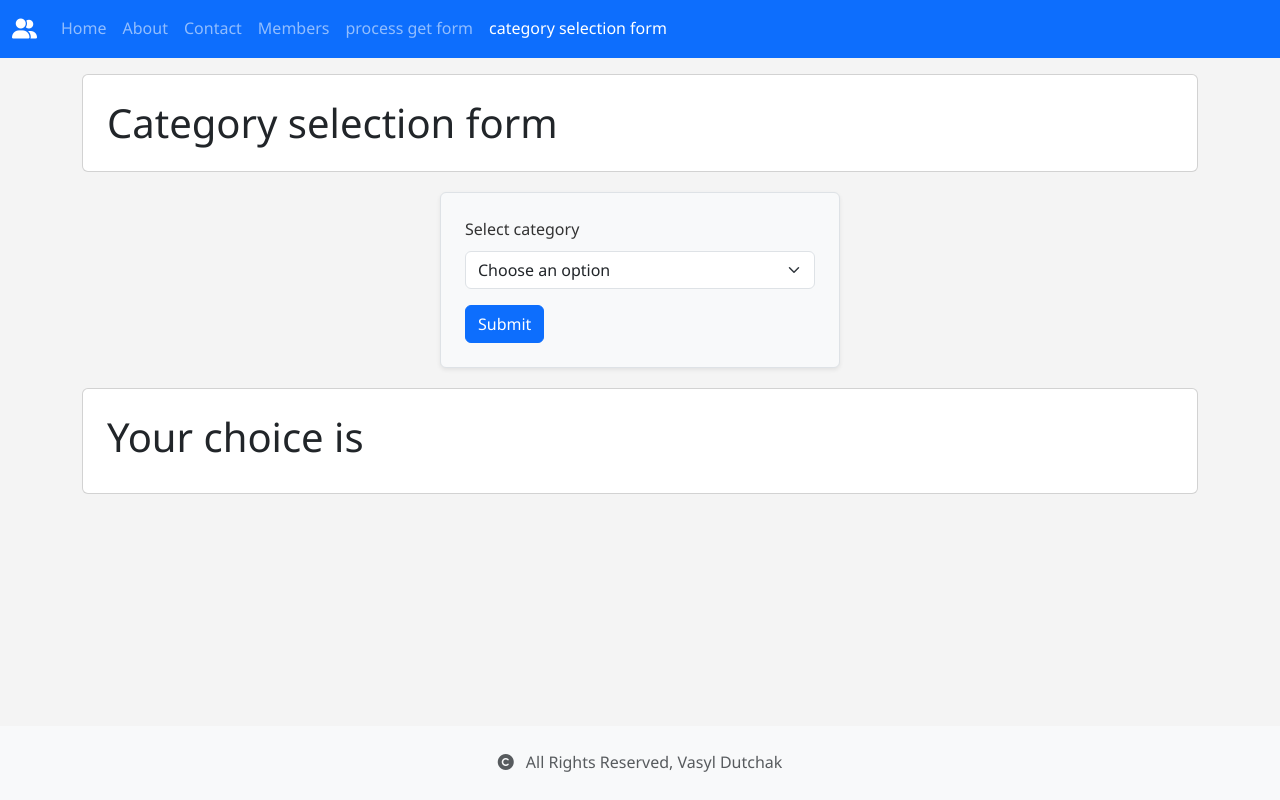
After one commit to vasyldutchak1993/django_web, a Django app: page /category_selection_form/ in a window 1280 px wide. The commit adds this page. Run offline with Django 5.2, Linux system fonts and the light colour scheme.

Commit message:
finished task 2

```diff
--- a/django_app/members/templates/components/nav.html
+++ b/django_app/members/templates/components/nav.html
@@ -28,6 +28,10 @@
                     <a class="nav-link {% if request.resolver_match.url_name == 'process_get_form' %}active{% endif %}"
                        href="{% url 'members:process_get_form' %}">process get form</a>
                 </li>
+                <li class="nav-item">
+                    <a class="nav-link {% if request.resolver_match.url_name == 'category_selection_form' %}active{% endif %}"
+                       href="{% url 'members:category_selection_form' %}">category selection form</a>
+                </li>
             </ul>
         </div>
     </div>
--- /dev/null
+++ b/django_app/members/templates/task_class_view/category_selection_form.html
@@ -0,0 +1,23 @@
+{%extends 'base.html'%}
+{%block title%}Category selection form{%endblock%}
+{%block content%}
+<div class="container">
+    <h1 class="card p-4 mt-3">Category selection form</h1>
+    <form class="p-4 border rounded bg-light shadow-sm" style="max-width: 400px; margin: 20px auto;">
+        <div class="mb-3">
+            <label for="category" class="form-label">Select category</label>
+            <select class="form-select" id="category" name="category" required>
+                <option value="" selected disabled>Choose an option</option>
+                <option value="filmy">Filmy</option>
+                <option value="knihy">Knihy</option>
+                <option value="hry">Hry</option>
+            </select>
+        </div>
+
+        <button type="submit" class="btn btn-primary">Submit</button>
+    </form>
+    <div class="card p-4 mt-3">
+        <h1>Your choice is</h1>{%if choice%}{{choice}}{%endif%}
+    </div>
+</div>
+{%endblock%}
--- a/django_app/members/urls.py
+++ b/django_app/members/urls.py
@@ -1,5 +1,5 @@
 from django.urls import path
-from .views import index, about, contact, members, member_detail,process_get_form_request
+from .views import index, about, contact, members, member_detail, process_get_form_request, category_selection_form
 
 app_name = 'members'
 
@@ -10,4 +10,5 @@ urlpatterns = [
     path('members/', members,name='members'),
     path('members/<int:id>', member_detail,name='detail'),
     path('process_get_form/',process_get_form_request,name='process_get_form'),
+    path('category_selection_form/',category_selection_form,name='category_selection_form'),
 ]
--- a/django_app/members/views.py
+++ b/django_app/members/views.py
@@ -36,3 +36,7 @@ def process_get_form_request(request):
     gender = request.GET.get('gender')
     context = {'username': username, 'email': email, 'message': message, 'gender': gender}
     return render(request, 'task_class_view/process_get_form.html', context)
+
+def category_selection_form(request):
+    choice = request.GET.get('category')
+    return render(request, 'task_class_view/category_selection_form.html', {'choice': choice})
```
